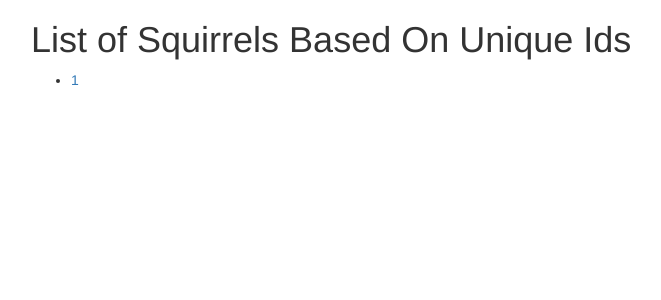
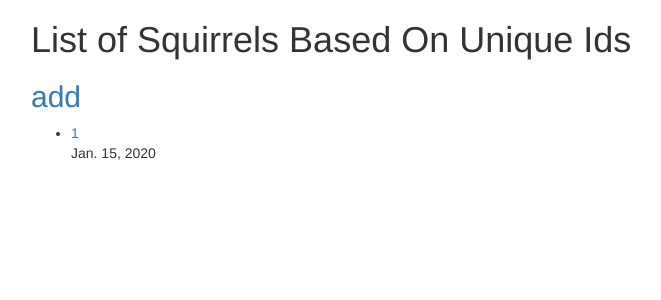
Before and after one commit to amritharun/squirrel-tracker, a Django app: page /sightings/ in a window 1280 px wide. Shown: the top 300 px of the page, without its empty margins (39-700 px from the left). Run offline with Django 3.2, Linux system fonts and the light colour scheme; tables that the repository leaves empty hold one stand-in row (values such as "Sample post"); some libraries are stand-ins or nearby versions.

Commit message:
fixed some code that doesn't adhere to specifications

```diff
--- a/project/tracker/templates/tracker/sightings.html
+++ b/project/tracker/templates/tracker/sightings.html
@@ -12,9 +12,11 @@
 
 		<div class="container">
 			<h1> List of Squirrels Based On Unique Ids </h1>
+			<h2><a href='/sightings/add'> add</a> </h2>
 			<ul>
 				{% for squirrel in sighting %}
 				<li> <a href='/sightings/{{squirrel.S_ID}}/'> {{squirrel.S_ID}} </a> </li>
+				{{squirrel.DATE}}
 				{% endfor %}
 			</ul>
 		</div>
```
